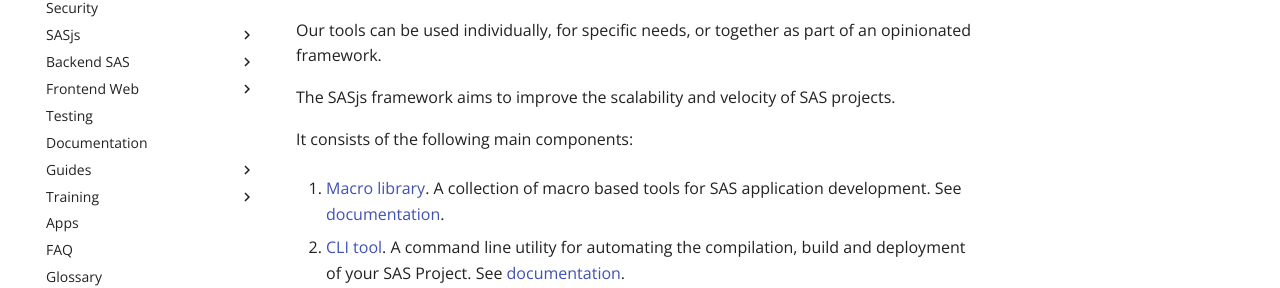
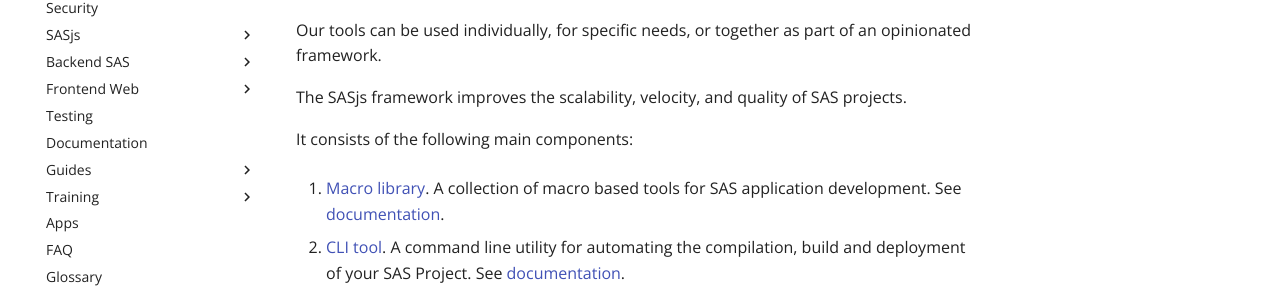
Before and after one commit to sasjs/sasjs.io, an MkDocs documentation site: the page built from docs/index.md, in a window 1280 px wide and 1346 px high. Shown: the part 229-517 px from the top of the window. Built offline with MkDocs 1.6.1 and Material for MkDocs 9.7.7, drawn with Linux system fonts in a browser that asks for light colours.

Commit message:
Update index.md

```diff
--- a/docs/index.md
+++ b/docs/index.md
@@ -5,7 +5,7 @@
 
 Our tools can be used individually, for specific needs, or together as part of an opinionated framework.
 
-The SASjs framework aims to improve the scalability and velocity of SAS projects.
+The SASjs framework improves the scalability, velocity, and quality of SAS projects.
 
 It consists of the following main components:
 
```
